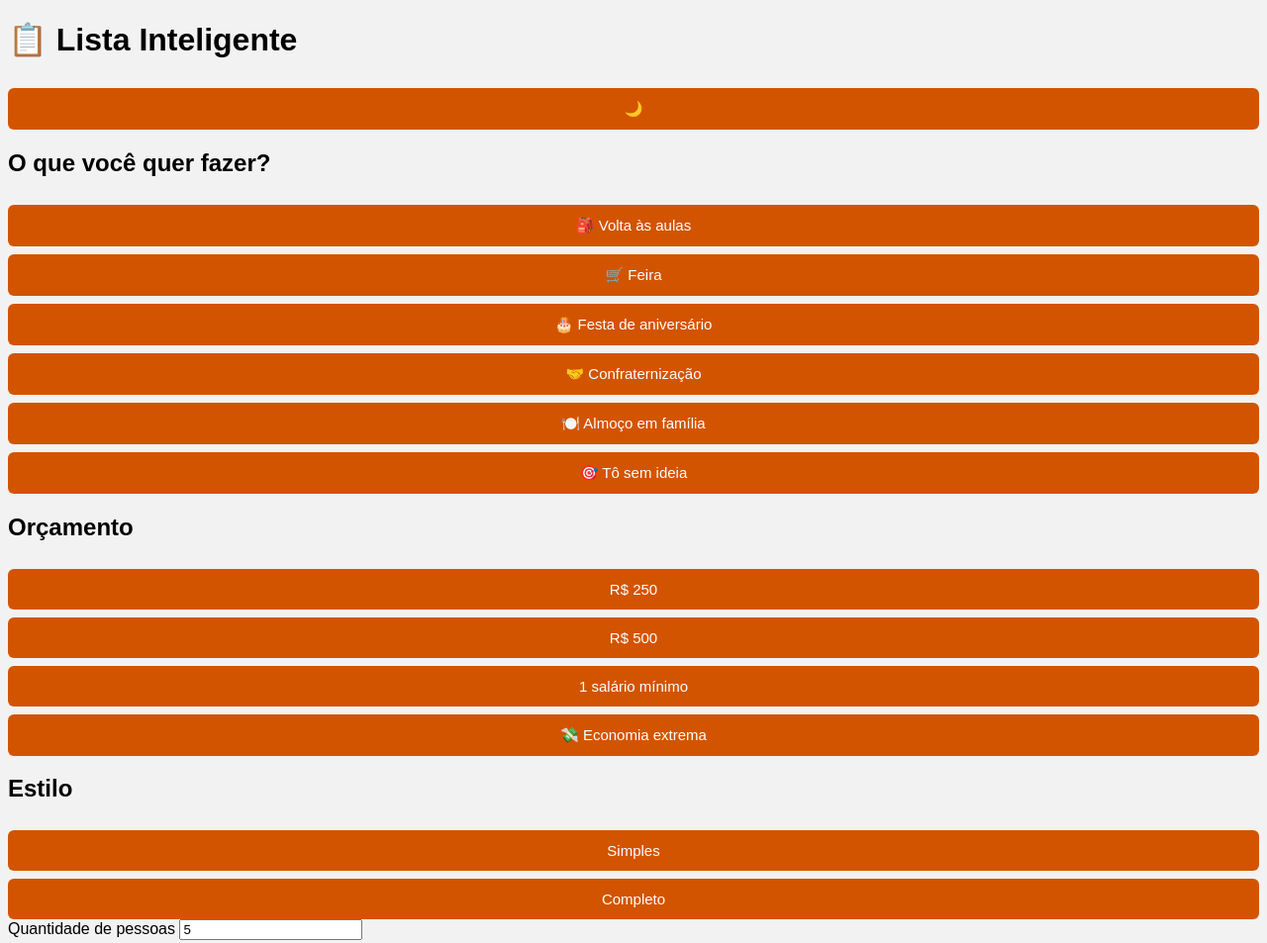
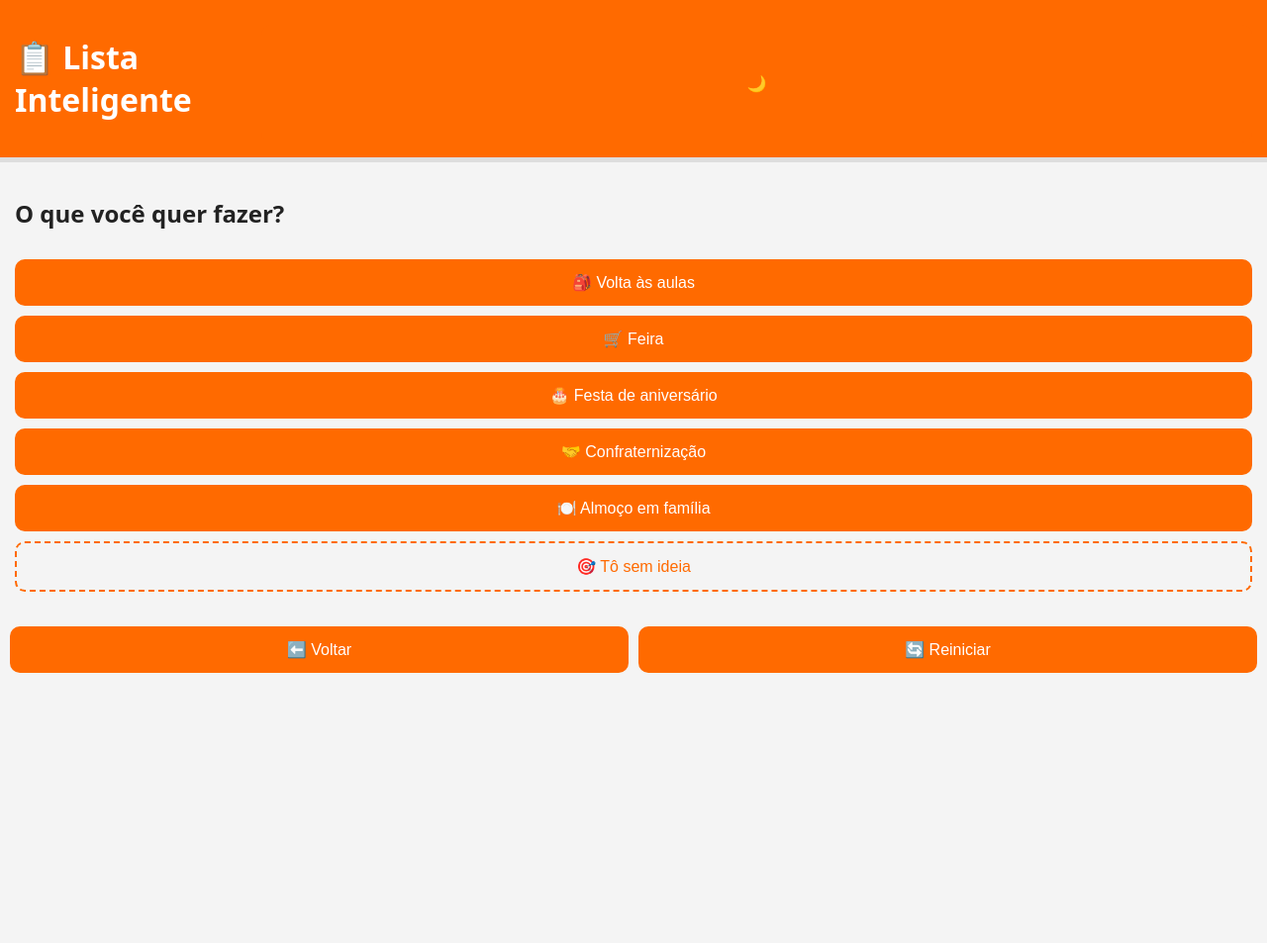
Before and after one commit to ZEUSKATANA2728828/F-rias-site, a plain HTML site: page index.html in a window 1280 px wide. Shown: the top 953 px of the page at 99% size. After the commit the page ends 800 px from the top, so only its background shows below. Drawn offline with Linux system fonts and the light colour scheme.

Commit message:
Update style.css

```diff
--- a/style.css
+++ b/style.css
@@ -1,46 +1,93 @@
+* {
+  box-sizing: border-box;
+}
+
 body {
-  font-family: Arial, sans-serif;
-  background: #f2f2f2;
+  margin: 0;
+  font-family: system-ui, Arial;
+  background: #f4f4f4;
+  color: #222;
 }
 
 .dark {
   background: #111;
-  color: #fff;
+  color: #eee;
 }
 
-.container {
-  max-width: 420px;
-  margin: 40px auto;
-  background: white;
-  padding: 20px;
-  border-radius: 10px;
+header {
+  display: flex;
+  justify-content: space-between;
+  padding: 15px;
+  background: #ff6a00;
+  color: white;
 }
 
-.dark .container {
-  background: #222;
+.progress {
+  height: 5px;
+  background: #ddd;
+}
+
+#progressBar {
+  height: 100%;
+  width: 0%;
+  background: #ff6a00;
+}
+
+main {
+  padding: 15px;
+}
+
+.step {
+  display: none;
+  animation: fade .3s;
+}
+
+.step.active {
+  display: block;
 }
 
 button {
   width: 100%;
-  padding: 12px;
-  margin-top: 8px;
+  padding: 14px;
+  margin-top: 10px;
   border: none;
-  border-radius: 6px;
-  background: #d35400;
+  border-radius: 10px;
+  background: #ff6a00;
   color: white;
-  font-size: 15px;
+  font-size: 16px;
 }
 
-.secundario {
-  background: #555;
+button.ghost {
+  background: transparent;
+  border: 2px dashed #ff6a00;
+  color: #ff6a00;
 }
 
-.hidden {
-  display: none;
+label.input {
+  display: block;
+  margin-top: 15px;
 }
 
-#darkMode {
-  position: fixed;
-  top: 10px;
-  right: 10px;
+input {
+  width: 100%;
+  padding: 10px;
+  margin-top: 5px;
 }
+
+footer {
+  display: flex;
+  gap: 10px;
+  padding: 10px;
+}
+
+.dark header {
+  background: #222;
+}
+
+.dark button {
+  background: #333;
+}
+@keyframes fade {
+  from { opacity: 0 }
+  to { opacity: 1 }
+}
```
